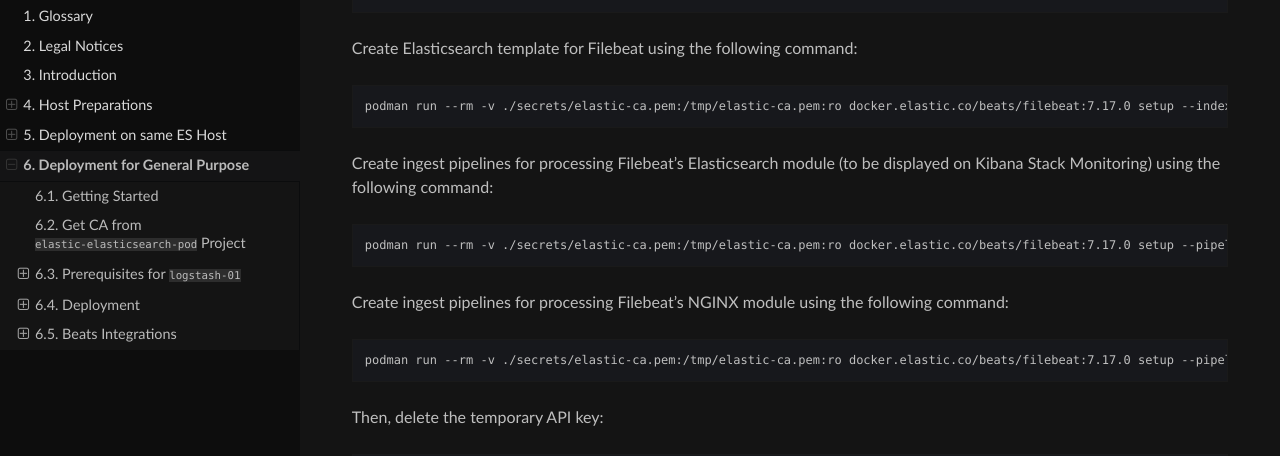
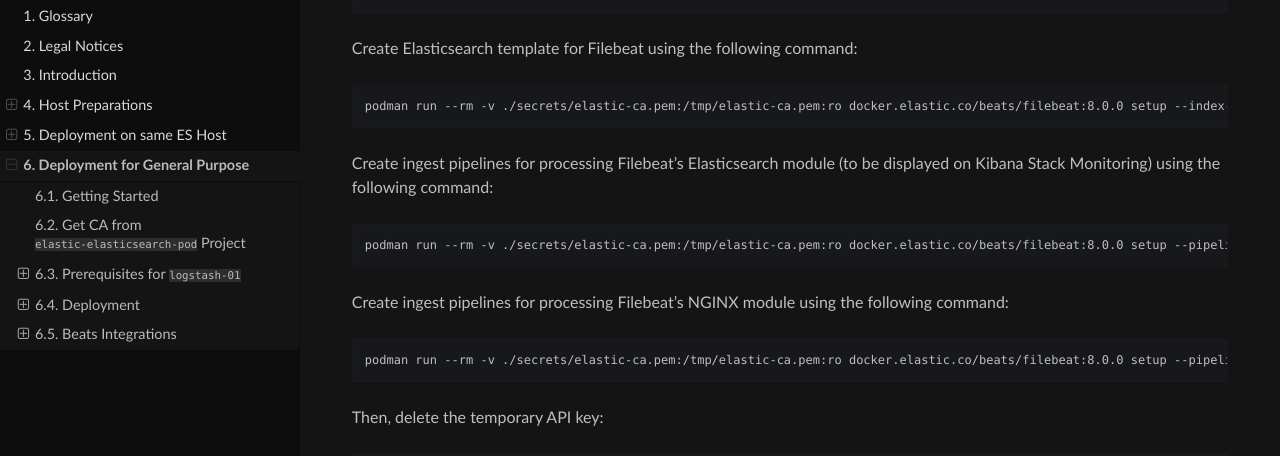
Before and after one commit to extra2000/elastic-logstash-pod, a Sphinx documentation site: the page built from docs/source/example_podman_general.rst, in a window 1280 px wide and 900 px high, scrolled down 9285 px. Shown: the part 161-617 px from the top of the window. Built offline with Sphinx 7.4.7 and the Read the Docs theme 2.0.0, drawn with Linux system fonts in a browser that asks for light colours; some of the changed text lies outside the part shown.

Commit message:
docs(deployments): update Beats from `7.17.0` to `8.0.0`

```diff
--- a/docs/source/example_podman_elk.rst
+++ b/docs/source/example_podman_elk.rst
@@ -369,7 +369,7 @@
 
 .. code-block:: bash
 
-    podman run --rm --network elknet -v ./secrets/elastic-ca.pem:/tmp/elastic-ca.pem:ro docker.elastic.co/beats/metricbeat:7.17.0 setup --index-management -E output.elasticsearch.ssl.verification_mode=full -E 'output.elasticsearch.ssl.certificate_authorities=["/tmp/elastic-ca.pem"]' -E 'output.elasticsearch.hosts=["https://elk-es-coord-01-pod.elknet:9200"]' -E 'output.elasticsearch.api_key="aqvbpXsBFle_vVK8fjfJ:beUH7QK9SFGwNAWPjhSmMA"'
+    podman run --rm --network elknet -v ./secrets/elastic-ca.pem:/tmp/elastic-ca.pem:ro docker.elastic.co/beats/metricbeat:8.0.0 setup --index-management -E output.elasticsearch.ssl.verification_mode=full -E 'output.elasticsearch.ssl.certificate_authorities=["/tmp/elastic-ca.pem"]' -E 'output.elasticsearch.hosts=["https://elk-es-coord-01-pod.elknet:9200"]' -E 'output.elasticsearch.api_key="aqvbpXsBFle_vVK8fjfJ:beUH7QK9SFGwNAWPjhSmMA"'
 
 Then, delete the temporary API key:
 
@@ -660,7 +660,7 @@
 
 .. code-block:: bash
 
-    podman run --rm --network elknet -v ./secrets/elastic-ca.pem:/tmp/elastic-ca.pem:ro docker.elastic.co/beats/filebeat:7.17.0 setup --index-management -E output.elasticsearch.ssl.verification_mode=full -E 'output.elasticsearch.ssl.certificate_authorities=["/tmp/elastic-ca.pem"]' -E 'output.elasticsearch.hosts=["https://elk-es-coord-01-pod.elknet:9200"]' -E 'output.elasticsearch.api_key="xOL6In0BFNBv1FTCj6RH:x5UQUaftSjGfs8EAiw_MjA"'
+    podman run --rm --network elknet -v ./secrets/elastic-ca.pem:/tmp/elastic-ca.pem:ro docker.elastic.co/beats/filebeat:8.0.0 setup --index-management -E output.elasticsearch.ssl.verification_mode=full -E 'output.elasticsearch.ssl.certificate_authorities=["/tmp/elastic-ca.pem"]' -E 'output.elasticsearch.hosts=["https://elk-es-coord-01-pod.elknet:9200"]' -E 'output.elasticsearch.api_key="xOL6In0BFNBv1FTCj6RH:x5UQUaftSjGfs8EAiw_MjA"'
 
 Then, delete the temporary API key:
 
--- a/docs/source/example_podman_general.rst
+++ b/docs/source/example_podman_general.rst
@@ -378,7 +378,7 @@
 
 .. code-block:: bash
 
-    podman run --rm -v ./secrets/elastic-ca.pem:/tmp/elastic-ca.pem:ro docker.elastic.co/beats/metricbeat:7.17.0 setup --index-management -E output.elasticsearch.ssl.verification_mode=full -E 'output.elasticsearch.ssl.certificate_authorities=["/tmp/elastic-ca.pem"]' -E 'output.elasticsearch.hosts=["https://elk-es-coord-01-pod.elknet:9200"]' -E 'output.elasticsearch.api_key="aqvbpXsBFle_vVK8fjfJ:beUH7QK9SFGwNAWPjhSmMA"'
+    podman run --rm -v ./secrets/elastic-ca.pem:/tmp/elastic-ca.pem:ro docker.elastic.co/beats/metricbeat:8.0.0 setup --index-management -E output.elasticsearch.ssl.verification_mode=full -E 'output.elasticsearch.ssl.certificate_authorities=["/tmp/elastic-ca.pem"]' -E 'output.elasticsearch.hosts=["https://elk-es-coord-01-pod.elknet:9200"]' -E 'output.elasticsearch.api_key="aqvbpXsBFle_vVK8fjfJ:beUH7QK9SFGwNAWPjhSmMA"'
 
 Then, delete the temporary API key:
 
@@ -515,19 +515,19 @@
 
 .. code-block:: bash
 
-    podman run --rm -v ./secrets/elastic-ca.pem:/tmp/elastic-ca.pem:ro docker.elastic.co/beats/filebeat:7.17.0 setup --index-management -E output.elasticsearch.ssl.verification_mode=full -E 'output.elasticsearch.ssl.certificate_authorities=["/tmp/elastic-ca.pem"]' -E 'output.elasticsearch.hosts=["https://elk-es-coord-01-pod.elknet:9200"]' -E 'output.elasticsearch.api_key="xOL6In0BFNBv1FTCj6RH:x5UQUaftSjGfs8EAiw_MjA"'
+    podman run --rm -v ./secrets/elastic-ca.pem:/tmp/elastic-ca.pem:ro docker.elastic.co/beats/filebeat:8.0.0 setup --index-management -E output.elasticsearch.ssl.verification_mode=full -E 'output.elasticsearch.ssl.certificate_authorities=["/tmp/elastic-ca.pem"]' -E 'output.elasticsearch.hosts=["https://elk-es-coord-01-pod.elknet:9200"]' -E 'output.elasticsearch.api_key="xOL6In0BFNBv1FTCj6RH:x5UQUaftSjGfs8EAiw_MjA"'
 
 Create ingest pipelines for processing Filebeat's Elasticsearch module (to be displayed on Kibana Stack Monitoring) using the following command:
 
 .. code-block:: bash
 
-    podman run --rm -v ./secrets/elastic-ca.pem:/tmp/elastic-ca.pem:ro docker.elastic.co/beats/filebeat:7.17.0 setup --pipelines --modules elasticsearch -E output.elasticsearch.ssl.verification_mode=full -E 'output.elasticsearch.ssl.certificate_authorities=["/tmp/elastic-ca.pem"]' -E 'output.elasticsearch.hosts=["https://elk-es-coord-01-pod.elknet:9200"]' -E 'output.elasticsearch.api_key="xOL6In0BFNBv1FTCj6RH:x5UQUaftSjGfs8EAiw_MjA"'
+    podman run --rm -v ./secrets/elastic-ca.pem:/tmp/elastic-ca.pem:ro docker.elastic.co/beats/filebeat:8.0.0 setup --pipelines --modules elasticsearch -E output.elasticsearch.ssl.verification_mode=full -E 'output.elasticsearch.ssl.certificate_authorities=["/tmp/elastic-ca.pem"]' -E 'output.elasticsearch.hosts=["https://elk-es-coord-01-pod.elknet:9200"]' -E 'output.elasticsearch.api_key="xOL6In0BFNBv1FTCj6RH:x5UQUaftSjGfs8EAiw_MjA"'
 
 Create ingest pipelines for processing Filebeat's NGINX module using the following command:
 
 .. code-block:: bash
 
-    podman run --rm -v ./secrets/elastic-ca.pem:/tmp/elastic-ca.pem:ro docker.elastic.co/beats/filebeat:7.17.0 setup --pipelines --modules nginx -E output.elasticsearch.ssl.verification_mode=full -E 'output.elasticsearch.ssl.certificate_authorities=["/tmp/elastic-ca.pem"]' -E 'output.elasticsearch.hosts=["https://elk-es-coord-01-pod.elknet:9200"]' -E 'output.elasticsearch.api_key="xOL6In0BFNBv1FTCj6RH:x5UQUaftSjGfs8EAiw_MjA"'
+    podman run --rm -v ./secrets/elastic-ca.pem:/tmp/elastic-ca.pem:ro docker.elastic.co/beats/filebeat:8.0.0 setup --pipelines --modules nginx -E output.elasticsearch.ssl.verification_mode=full -E 'output.elasticsearch.ssl.certificate_authorities=["/tmp/elastic-ca.pem"]' -E 'output.elasticsearch.hosts=["https://elk-es-coord-01-pod.elknet:9200"]' -E 'output.elasticsearch.api_key="xOL6In0BFNBv1FTCj6RH:x5UQUaftSjGfs8EAiw_MjA"'
 
 Then, delete the temporary API key:
 
```
